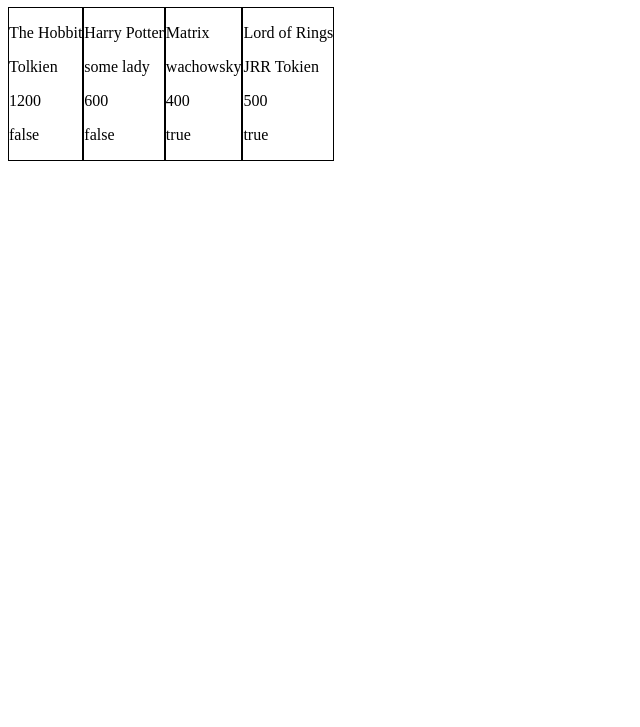
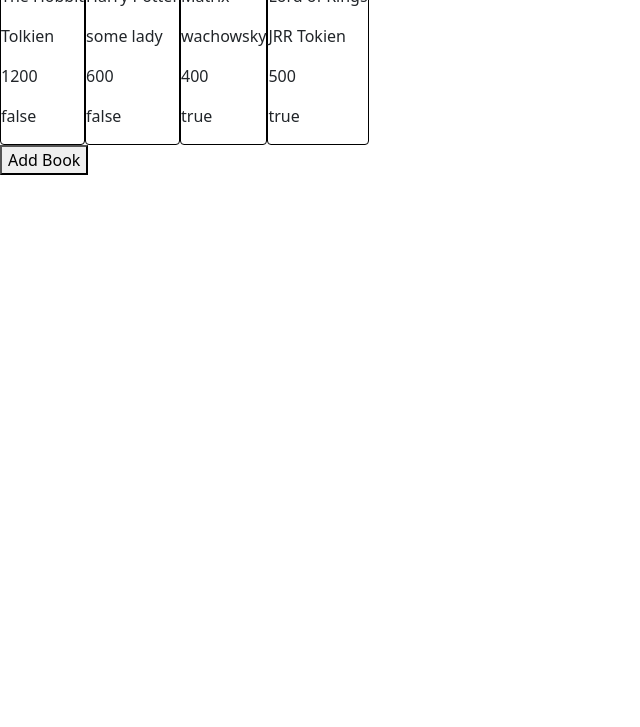
Before and after one commit to luisvinicius09/jsLibrary, a plain HTML site: page index.html in a window 1280 px wide. Shown: the part 73-800 px from the top of the page, without its empty margins (0-640 px from the left). Drawn offline with nearby package versions, Linux system fonts and the light colour scheme.

Commit message:
Add 'Add book' button thats displays form on html. Add form to html. Add event listener to hide 'Add button' once it works..

```diff
--- a/index.css
+++ b/index.css
@@ -4,3 +4,7 @@
 .card {
   border: 1px solid black;
 }
+
+#formd {
+  display: none;
+}
--- a/index.html
+++ b/index.html
@@ -4,14 +4,41 @@
   <meta charset="UTF-8">
   <meta http-equiv="X-UA-Compatible" content="IE=edge">
   <meta name="viewport" content="width=device-width, initial-scale=1.0">
+  <link href="https://cdn.jsdelivr.net/npm/bootstrap@5.0.0-beta3/dist/css/bootstrap.min.css" rel="stylesheet" integrity="sha384-eOJMYsd53ii+scO/bJGFsiCZc+5NDVN2yr8+0RDqr0Ql0h+rP48ckxlpbzKgwra6" crossorigin="anonymous">
   <link rel="stylesheet" href="index.css">
   <title>Library</title>
 </head>
 <body>
   <h1>Library</h1>
 
-  <div id="container"></div>
+  <form id='formd'>
+    <div class="form-group">
+      <label for="title">title address</label>
+      <input type="title" class="form-control" id="title" aria-describedby="titleHelp" placeholder="Enter title">
+    </div>
+    <div class="form-group">
+      <label for="author">author</label>
+      <input type="author" class="form-control" id="author" placeholder="author">
+    </div>
+    <div class="form-group">
+      <label for="pages">pages</label>
+      <input type="pages" class="form-control" id="pages" placeholder="pages">
+    </div>
 
+    <div class="form-check">
+      <input type="checkbox" class="form-check-input" id="exampleCheck1">
+      <label class="form-check-label" for="exampleCheck1">Read</label>
+    </div>
+    <button type="submit" id='submit' class="btn btn-primary">Submit</button>
+  </form>
+
+
+
+  <div id="container">
+
+  </div>
+
+  <button type="submit" id='addBtn' onclick="showForm()" value="Add book">Add Book</button>
 
   <script src="index.js"></script>
 </body>
--- a/index.js
+++ b/index.js
@@ -1,15 +1,3 @@
-// let myLibrary = [];
-
-// function Book() {
-//   // the constructor...
-// }
-
-// function addBookToLibrary() {
-//   // do stuff here
-// }
-
-
-
 let hobbit = {
   title: 'The Hobbit',
   author: 'Tolkien',
@@ -39,39 +27,73 @@
 }
 
 
-booksArray = [hobbit, potter, matrix, rings];
+myLibrary = [hobbit, potter, matrix, rings];
 
-console.log(booksArray[0])
+
+function Book(title, author, pages, read) {
+  this.title = title
+  this.author = author
+  this.pages = pages
+  this.read = read
+  }
+
+// submitBtn =  document.getElementById('submit').addEventListener('click', addBookToLibrary());
+
+// function addBookToLibrary() {
+//
+//   const title = document.querySelector('#title').value;
+//   const author = document.querySelector('#author').value;
+//   const pages = document.querySelector('#pages').value;
+
+//   const book = new Book(title.value, author.value, pages.value, read.value);
+//   myLibrary.push(book);
+// }
+
+
 
 
 function elementsLoop(arr) {
   for(let i=0; i < arr.length; i++) {
-    let div = document.createElement('div');
-    div.className = 'card'
+    let content = document.createElement('div');
+    content.className = 'card'
 
     let title = document.createElement('p')
-    title.innerHTML = arr[i].title
+    title.textContent = `${arr[i].title}`
+    let author = document.createElement('p')
+    author.textContent = `${arr[i].author}`
+    let pages = document.createElement('p')
+    pages.textContent = `${arr[i].pages}`
+    let read = document.createElement('p')
+    read.textContent = `${arr[i].read}`
 
-    let author = document.createElement('p')
-    author.innerHTML = arr[i].author
-
-    let pages = document.createElement('p')
-    pages.innerHTML = arr[i].pages
-
-    let read = document.createElement('p')
-    read.innerHTML = arr[i].read
-
-    div.appendChild(title)
-    div.appendChild(author)
-    div.appendChild(pages)
-    div.appendChild(read)
-    document.getElementById('container').appendChild(div)
+    content.appendChild(title)
+    content.appendChild(author)
+    content.appendChild(pages)
+    content.appendChild(read)
+    content.classList.add('content');
+    document.getElementById('container').appendChild(content)
 
   }
 }
 
-elementsLoop(booksArray)
+elementsLoop(myLibrary)
 
+
+// const addBtn = document.createElement('#addBtn')
+// addBtn.setAttribute('type', 'button');
+// addBtn.innerHTML = `${myLibrary.read ? 'Read' : 'Unread'}`
+
+// }); //target is the NODE ITSELF
+
+
+function showForm() { // eslint-disable-line no-unused-vars
+  document.getElementById('formd').style.display = 'block';
+
+}
+
+const addBtn = document.getElementById('addBtn')
+addBtn.setAttribute('type', 'button');
+addBtn.addEventListener('click', (e) => e.target.style.display = 'none');
 
 // var person = prompt("Please enter your name", "Harry Potter");
 
```
